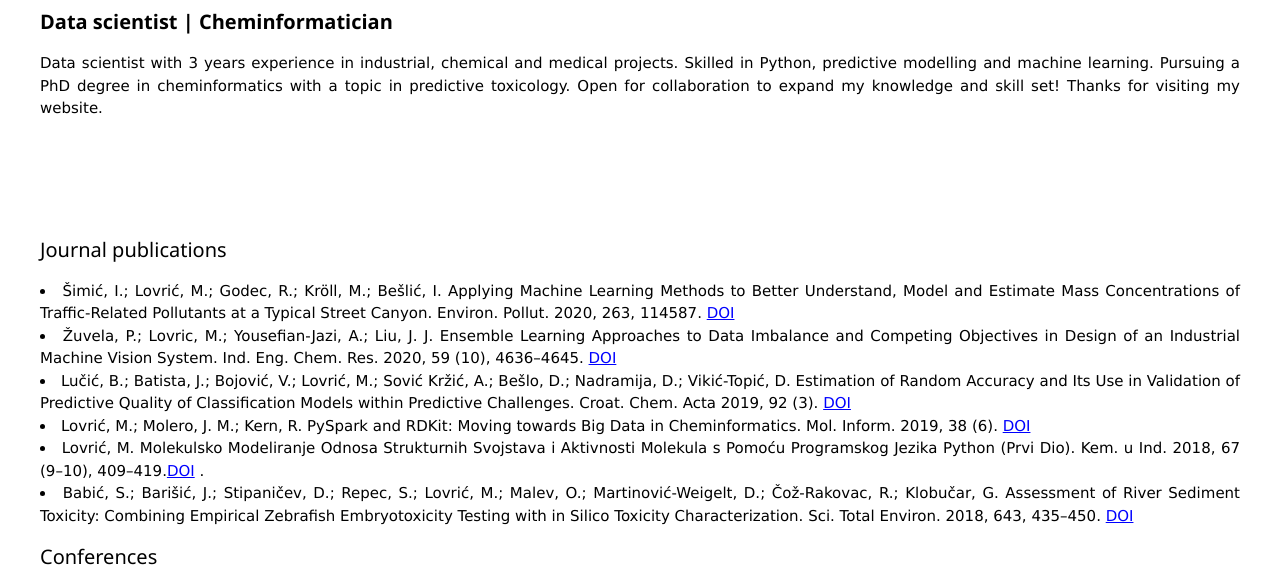
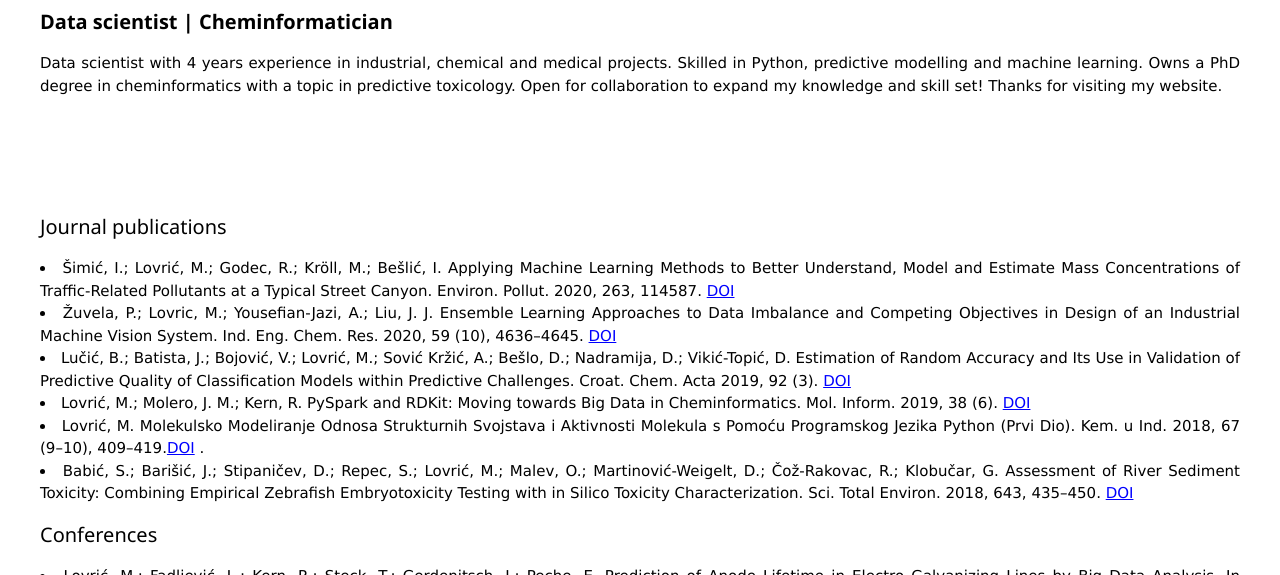
Before and after one commit to mariolovric/mariolovric.github.io, a plain HTML site: page index.html in a window 1280 px wide. Shown: the part 308-883 px from the top of the page. Drawn offline with nearby package versions, Linux system fonts and the light colour scheme.

Commit message:
Update index.html

```diff
--- a/index.html
+++ b/index.html
@@ -33,8 +33,8 @@
 
 		<div class="right" style="text-align:justify">
 		  <p class="bio">
-			Data scientist with 3 years experience in industrial, chemical and medical projects. Skilled in Python, predictive
-			modelling and machine learning. Pursuing a PhD degree in cheminformatics with a topic in predictive toxicology.
+			Data scientist with 4 years experience in industrial, chemical and medical projects. Skilled in Python, predictive
+			modelling and machine learning. Owns a PhD degree in cheminformatics with a topic in predictive toxicology.
 			Open for collaboration to expand my knowledge and skill set!
 			Thanks for visiting my website.
 		  </p>
```
